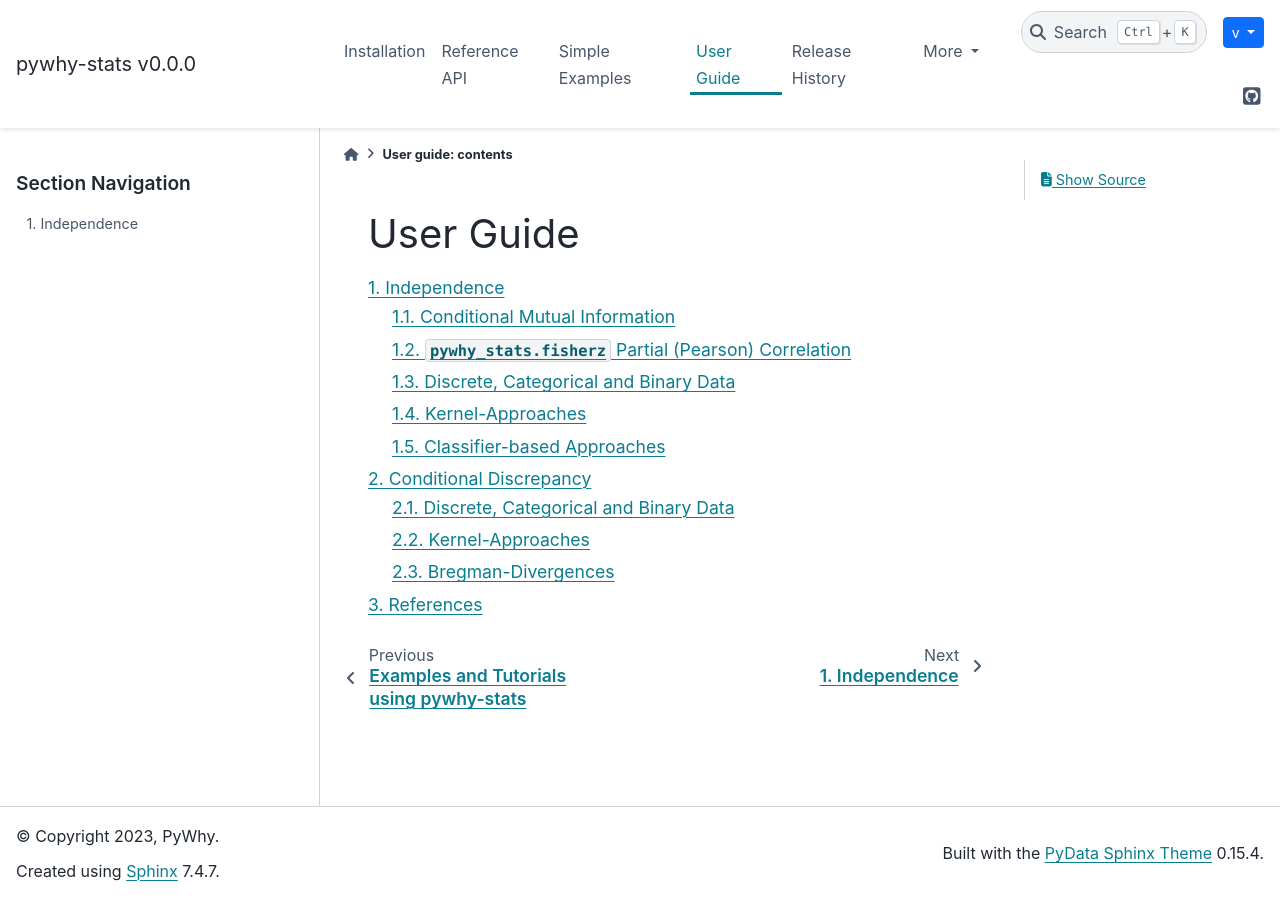
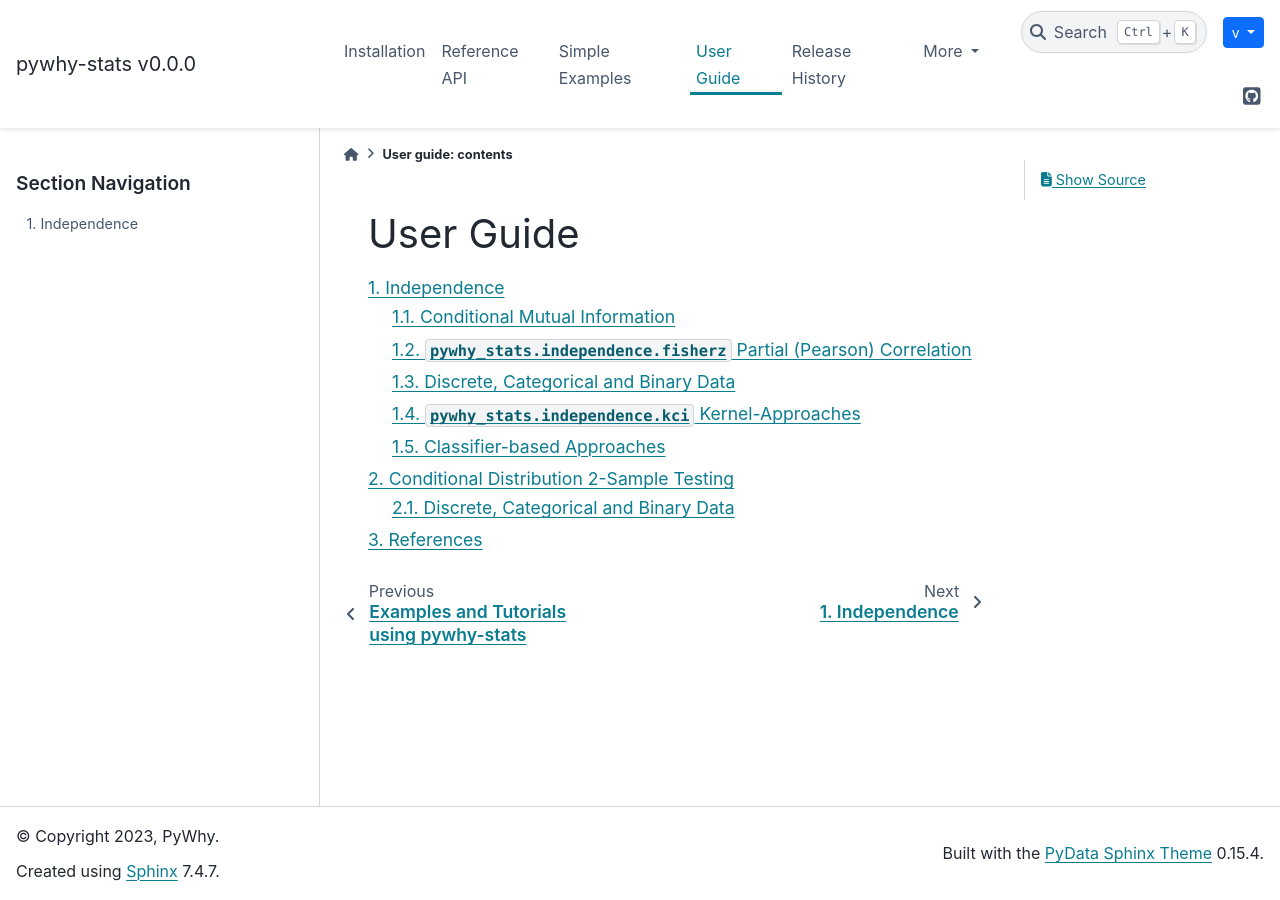
Before and after one commit to py-why/pywhy-stats, a Sphinx documentation site: the page built from doc/user_guide.rst, in a window 1280 px wide. Built offline with Sphinx 7.4.7 and the PyData theme 0.15.4, drawn with Linux system fonts in a browser that asks for light colours.

Commit message:
Finished refactoring
Signed-off-by: Adam Li <adam2392@gmail.com>

```diff
--- a/doc/api.rst
+++ b/doc/api.rst
@@ -57,7 +57,7 @@ contains the p-value and the test statistic and optionally additional informatio
 Testing for conditional independence among variables is a core part
 of many data analysis procedures.
 
-.. currentmodule:: pywhy_stats
+.. currentmodule:: pywhy_stats.independence
 .. autosummary::
    :toctree: generated/
 
--- a/doc/conditional_independence.rst
+++ b/doc/conditional_independence.rst
@@ -80,13 +80,14 @@ various proposals in the literature for estimating CMI, which we summarize here:
   estimating :math:`P(y|x)` and :math:`P(y|x,z)`, which can be used as plug-in estimates
   to the equation for CMI.
 
-:mod:`pywhy_stats.fisherz` Partial (Pearson) Correlation
---------------------------------------------------------
+:mod:`pywhy_stats.independence.fisherz` Partial (Pearson) Correlation
+---------------------------------------------------------------------
 Partial correlation based on the Pearson correlation is equivalent to CMI in the setting
 of normally distributed data. Computing partial correlation is fast and efficient and
 thus attractive to use. However, this **relies on the assumption that the variables are Gaussiany**,
 which may be unrealistic in certain datasets.
 
+.. currentmodule:: pywhy_stats.independence
 .. autosummary::
    :toctree: generated/
 
@@ -100,8 +101,8 @@ each discrete variable. An exponential amount of data is needed for increasing l
 for a discrete variable.
 
 
-Kernel-Approaches
------------------
+:mod:`pywhy_stats.independence.kci` Kernel-Approaches
+-----------------------------------------------------
 Kernel independence tests are statistical methods used to determine if two random variables are independent or
 conditionally independent. One such test is the Hilbert-Schmidt Independence Criterion (HSIC), which examines the
 independence between two random variables, X and Y. HSIC employs kernel methods and, more specifically, it computes
@@ -120,6 +121,12 @@ or when Z is multivariate.
 Kernel-based tests are attractive for many applications, since they are semi-parametric and use kernel-based ideas
 that have been shown to be robust in the machine-learning field. For more information, see :footcite:`Zhang2011`.
 
+
+.. currentmodule:: pywhy_stats.independence
+.. autosummary::
+   :toctree: generated/
+
+    kci
 
 Classifier-based Approaches
 ---------------------------
@@ -140,9 +147,9 @@ helps maintain dependence between (X, Z) and (Y, Z) (if it exists), but generate
 conditionally independent dataset.
 
 
-=======================
-Conditional Discrepancy
-=======================
+=========================================
+Conditional Distribution 2-Sample Testing
+=========================================
 
 .. currentmodule:: pywhy_stats
 
@@ -166,22 +173,6 @@ indices of the distribution, one can convert the CD test:
 :math:`P_{i=j}(y|x) =? P_{i=k}(y|x)` into the CI test :math:`P(y|x,i) = P(y|x)`, which can
 be tested with the Chi-square CI tests.
 
-Kernel-Approaches
------------------
-Kernel-based tests are attractive since they are semi-parametric and use kernel-based ideas
-that have been shown to be robust in the machine-learning field. The Kernel CD test is a test
-that computes a test statistic from kernels of the data and uses a weighted permutation testing
-based on the estimated propensity scores to generate samples from the null distribution
-:footcite:`Park2021conditional`, which are then used to estimate a pvalue.
-
-
-Bregman-Divergences
--------------------
-The Bregman CD test is a divergence-based test
-that computes a test statistic from estimated Von-Neumann divergences of the data and uses a
-weighted permutation testing based on the estimated propensity scores to generate samples from the null distribution
-:footcite:`Yu2020Bregman`, which are then used to estimate a pvalue.
-
 ==========
 References
 ==========
```
